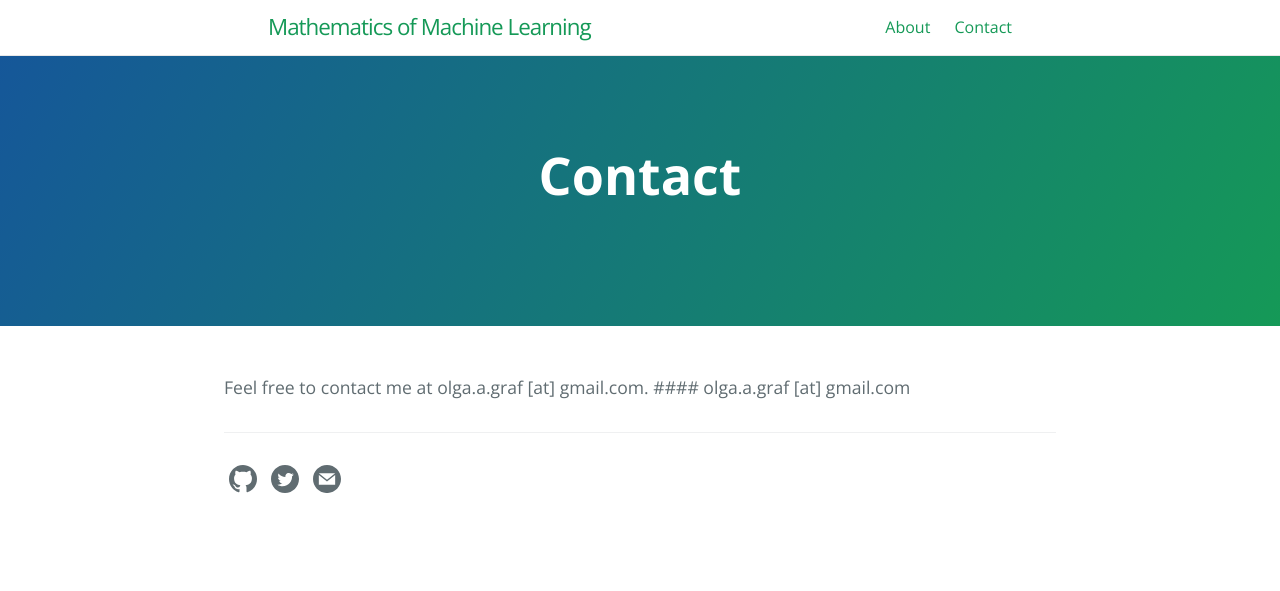
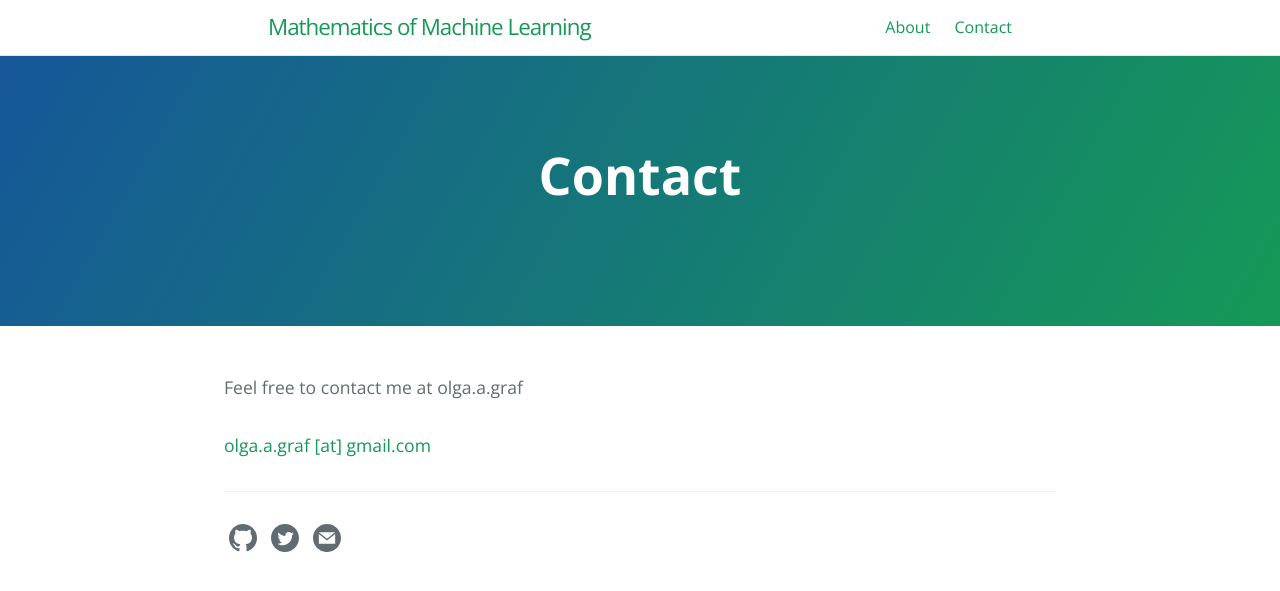
Before and after one commit to olgagraf/olgagraf.github.io, a Jekyll site: the page built from contact.md, in a window 1280 px wide. Shown: the top 591 px of the page. Built offline with Jekyll 4.4.1, drawn with Linux system fonts in a browser that asks for light colours.

Commit message:
Update contact.md

```diff
--- a/contact.md
+++ b/contact.md
@@ -6,7 +6,8 @@ ref: contact
 order: 1
 ---
 
-Feel free to contact me at olga.a.graf [at] gmail.com. #### [](#header-4)olga.a.graf [at] gmail.com
+Feel free to contact me at [](#header-4)olga.a.graf
+#### [](#header-4)olga.a.graf [at] gmail.com
 
 
 
```
